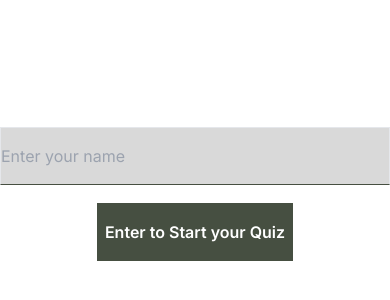
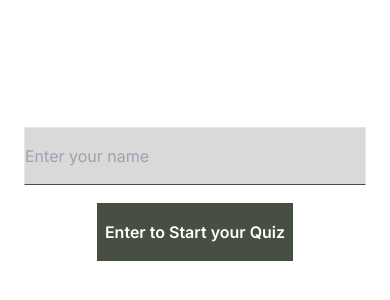
Before and after one commit to Aduwoayooluwa/kwizza-app, a Next.js app: page /start in a window 390 px wide. Shown: the part 228-528 px from the top of the page. Built offline with nearby package versions, Linux system fonts and the light colour scheme.

Commit message:
ft/added dictionary words

```diff
--- a/src/version_one/container/UserLoginInfo.tsx
+++ b/src/version_one/container/UserLoginInfo.tsx
@@ -19,7 +19,7 @@ const UserLoginInfo = (props: Props) => {
 
     }
     return (
-        <div className='grid place-items-center w-full h-full'>
+        <div className='grid place-items-center px-6 md:px-0 w-full h-full'>
 
             <div className='h-[200px] grid place-items-center py-6 leading-10 w-full md:w-1/3'>
             <p className={`${message === "" && "hidden"} text-red-600 mb-3 text-lg font-semibold text-center`}>{message}</p>
```
